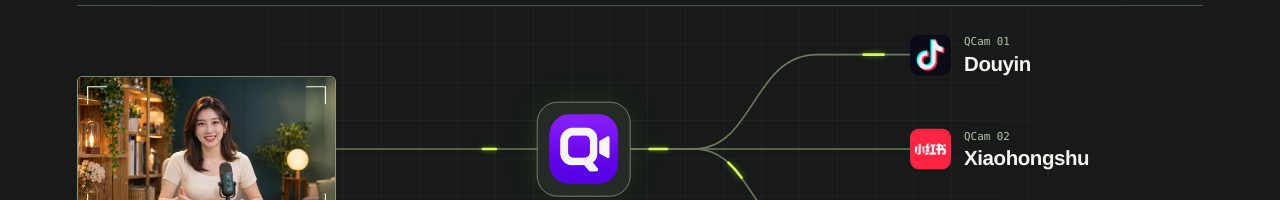
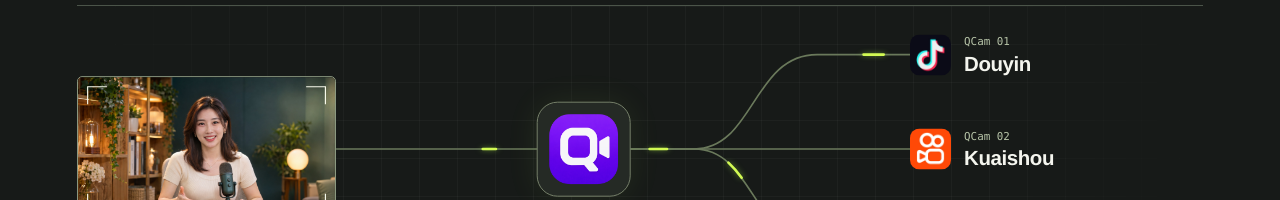
Before and after one commit to gddjag/QCam, a plain HTML site: page index.html in a window 1280 px wide. Shown: the part 1900-2100 px from the top of the page. Drawn offline with Linux system fonts and the light colour scheme.

Commit message:
Show Kuaishou for channel 02 in platform diagram

```diff
--- a/index.html
+++ b/index.html
@@ -695,7 +695,7 @@ html:has(.viewer[open]) { overflow: hidden }
         <span class="wire-caption" lang="en">QCam</span>
       </div>
       <div class="wire-output out-douyin"><img class="wire-platform-icon" src="assets/platforms/douyin.webp" width="192" height="192" alt="" loading="lazy"><span><small>QCam 01</small><b>抖音</b></span></div>
-      <div class="wire-output out-red"><img class="wire-platform-icon" src="assets/platforms/xiaohongshu.webp" width="192" height="192" alt="" loading="lazy"><span><small>QCam 02</small><b>小红书</b></span></div>
+      <div class="wire-output out-red"><img class="wire-platform-icon" src="assets/platforms/kuaishou.webp" width="192" height="192" alt="" loading="lazy"><span><small>QCam 02</small><b>快手</b></span></div>
       <div class="wire-output out-youtube"><img class="wire-platform-icon" src="assets/platforms/youtube.webp" width="192" height="192" alt="" loading="lazy"><span><small>QCam 10</small><b lang="en">YouTube</b></span></div>
     </figure>
     <div class="platform-destinations">
```
